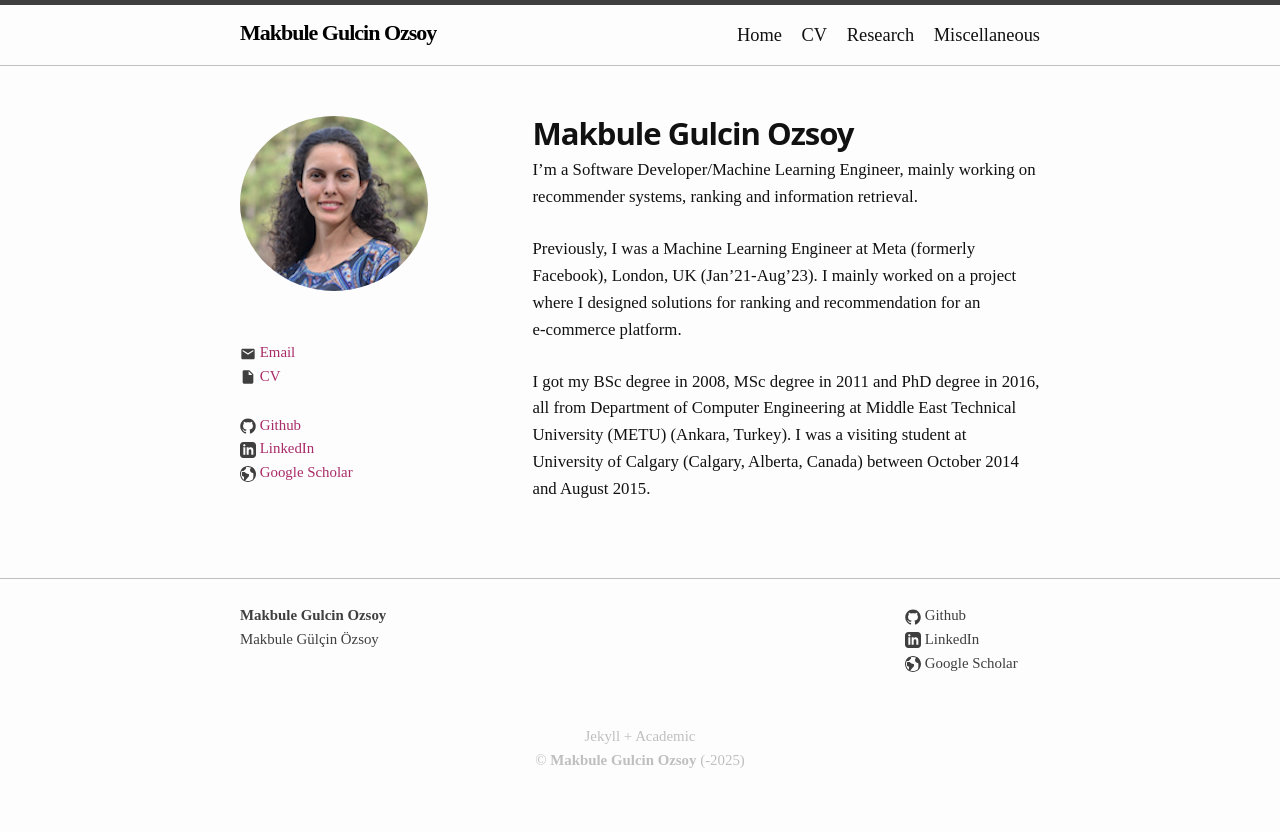
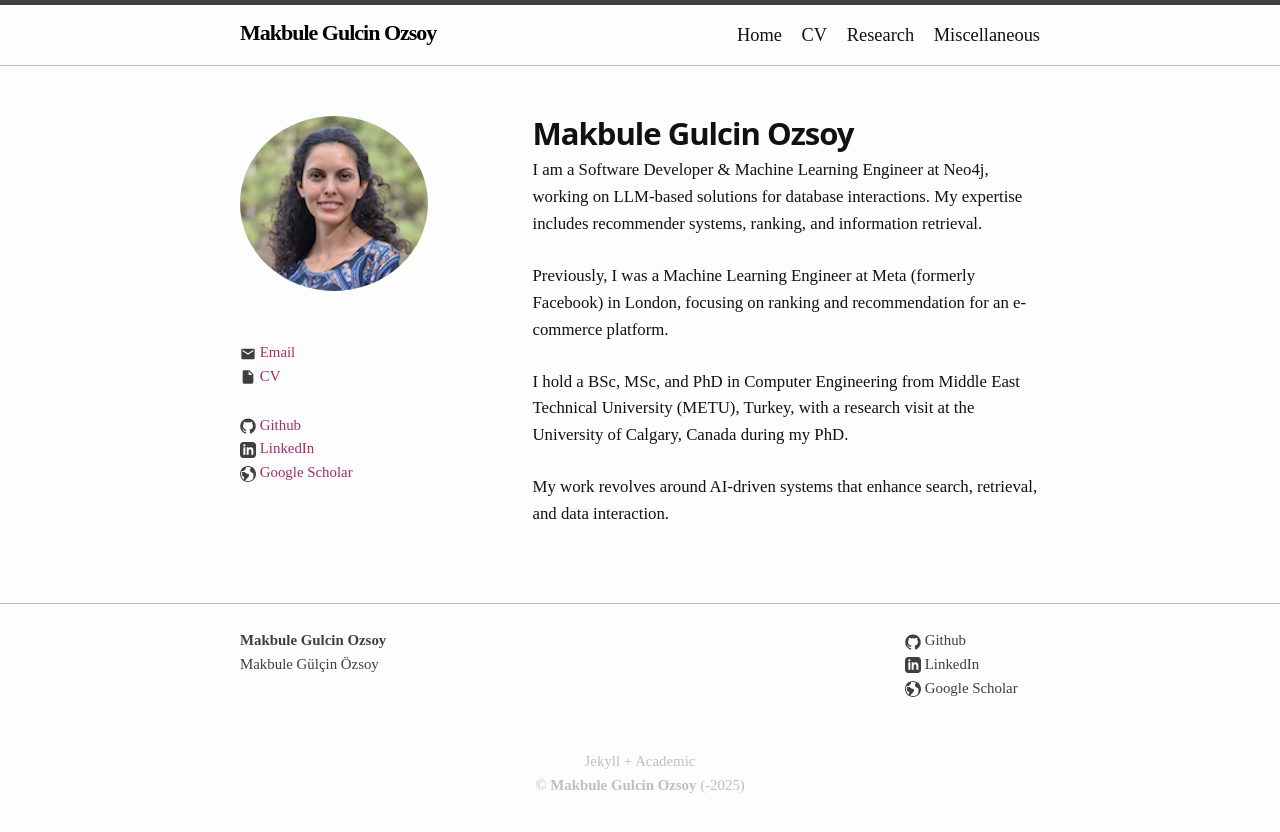
Before and after one commit to mgulcin/mgulcin.github.io, a Jekyll site: the page built from index.md, in a window 1280 px wide. Shown: the top 832 px of the page. Built offline with Jekyll 4.4.1, drawn with Linux system fonts in a browser that asks for light colours.

Commit message:
Update index.md

```diff
--- a/index.md
+++ b/index.md
@@ -6,11 +6,10 @@ seo:
   title: Makbule Gulcin Ozsoy
 nav_menu_index: '0'
 ---
+I am a Software Developer & Machine Learning Engineer at Neo4j, working on LLM-based solutions for database interactions. My expertise includes recommender systems, ranking, and information retrieval.
 
-I'm a Software Developer/Machine Learning Engineer, mainly working on recommender systems, ranking and information retrieval.
+Previously, I was a Machine Learning Engineer at Meta (formerly Facebook) in London, focusing on ranking and recommendation for an e-commerce platform.
 
-Previously, I was a Machine Learning Engineer at Meta (formerly Facebook), London, UK (Jan'21-Aug'23). I mainly worked on a project where I designed solutions for ranking and recommendation for an e‑commerce platform.
+I hold a BSc, MSc, and PhD in Computer Engineering from Middle East Technical University (METU), Turkey, with a research visit at the University of Calgary, Canada during my PhD.
 
-
-I got my BSc degree in 2008, MSc degree in 2011 and PhD degree in 2016, all from Department of Computer Engineering at Middle East Technical University (METU) (Ankara, Turkey).
-I was a visiting student at University of Calgary (Calgary, Alberta, Canada) between October 2014 and August 2015.
+My work revolves around AI-driven systems that enhance search, retrieval, and data interaction.
```
